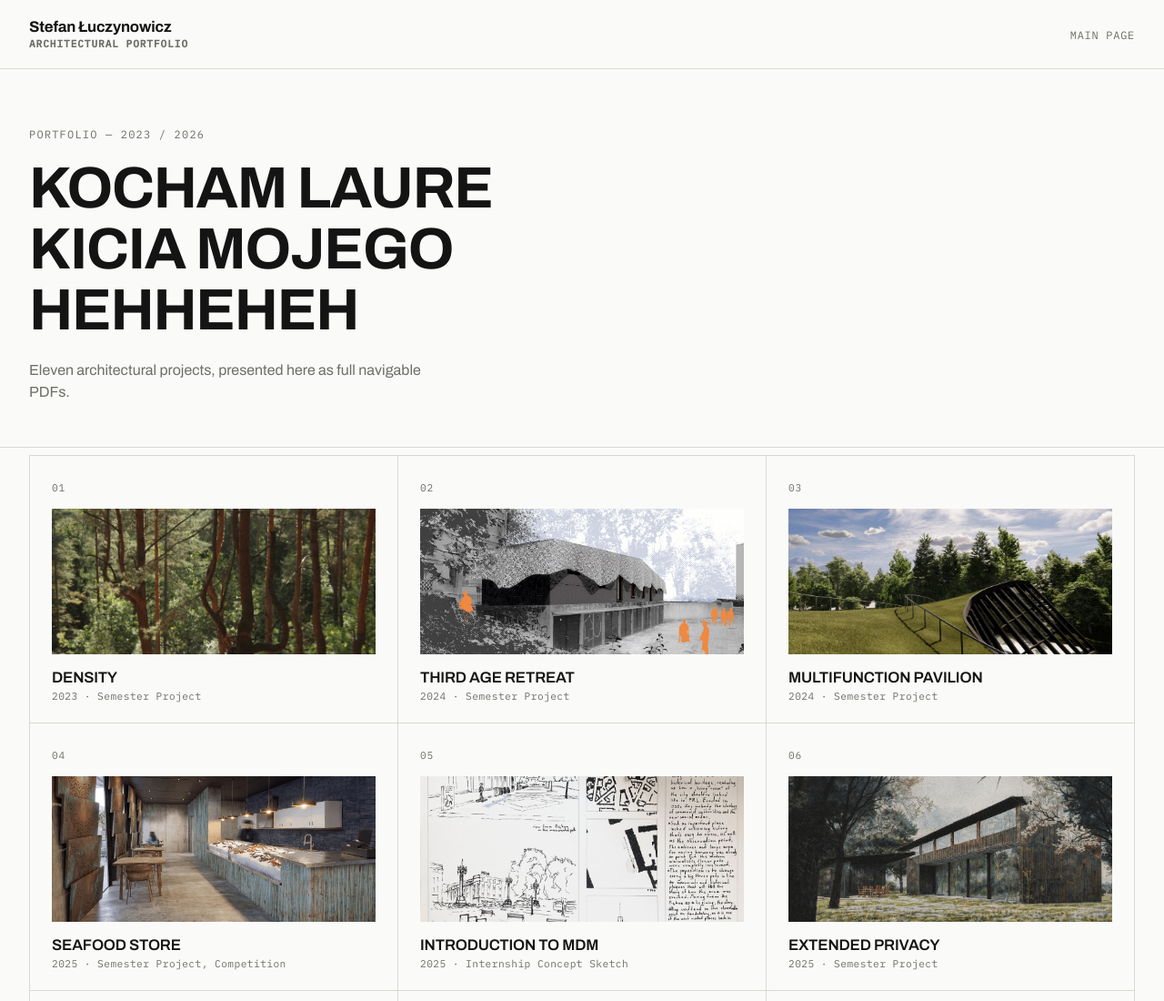
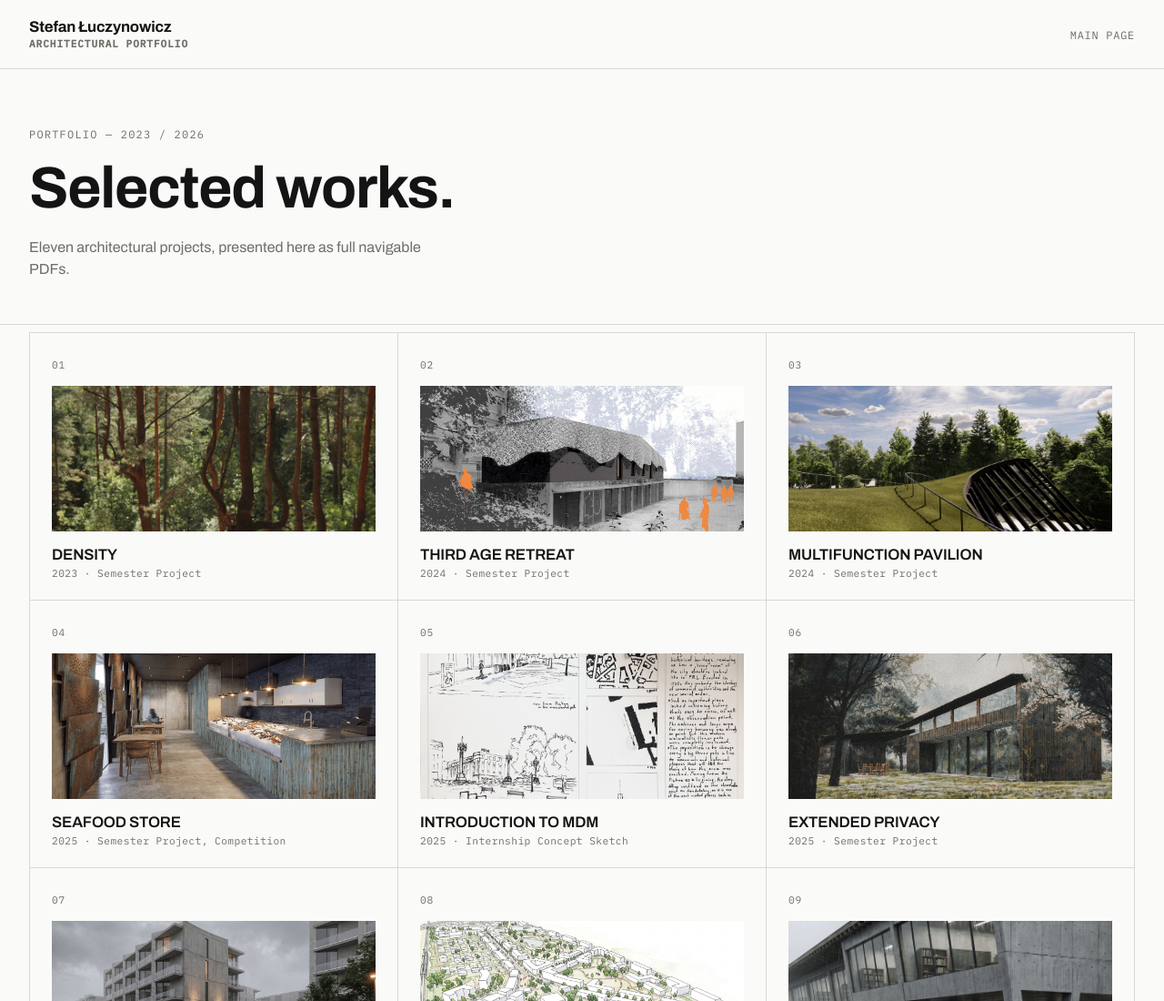
Before and after one commit to pizzaboss1974/pizzaboss1974.github.io, a plain HTML site: page index.html in a window 1280 px wide. Shown: the top 1100 px of the page at 91% size. Drawn offline with Linux system fonts and the light colour scheme; a script that the page names is missing.

Commit message:
Update portfolio header text

```diff
--- a/index.html
+++ b/index.html
@@ -267,7 +267,7 @@
 <div id="gallery-view">
   <div class="hero">
     <div class="hero-index mono">Portfolio — 2023 / 2026</div>
-    <h1>KOCHAM LAURE KICIA MOJEGO HEHHEHEH</h1>
+    <h1>Selected works.</h1>
     <!-- ===== EDIT THIS: your intro line ===== -->
     <p>Eleven architectural projects, presented here as full navigable PDFs.</p>
   </div>
```
